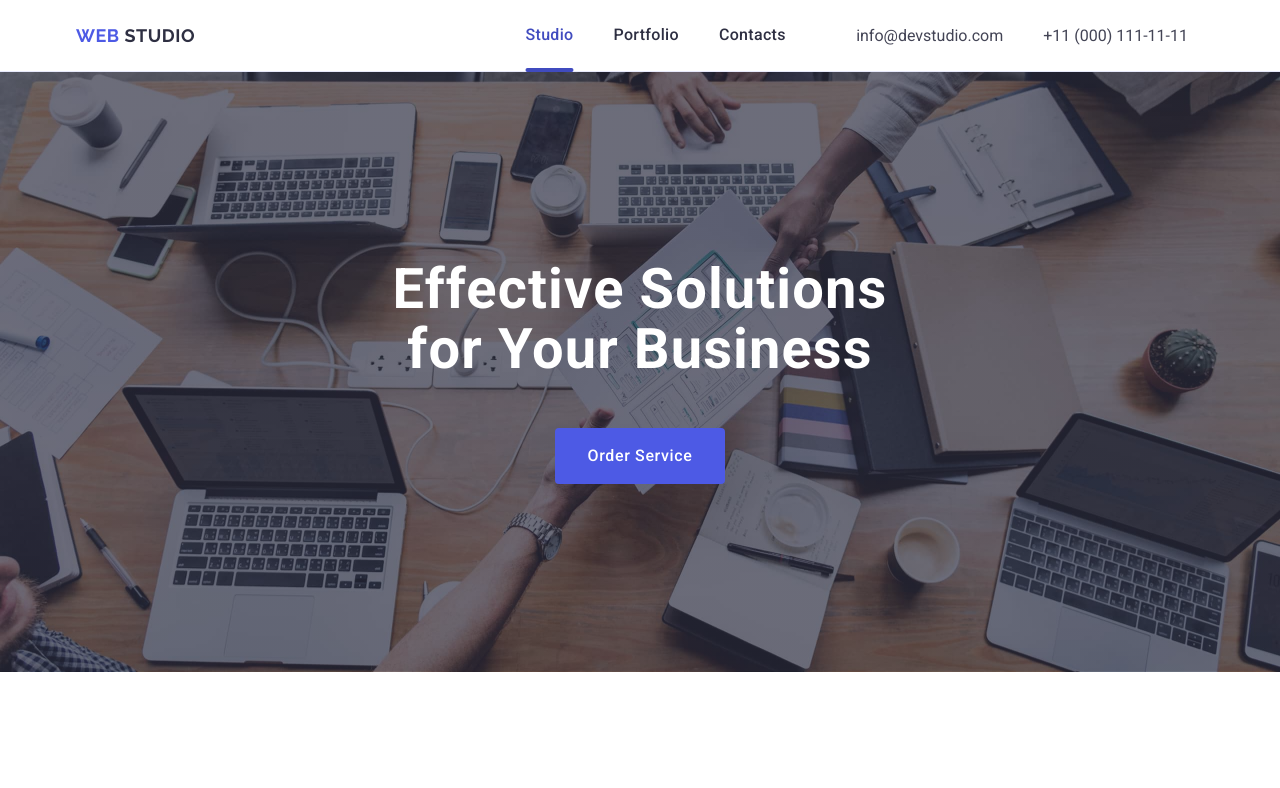
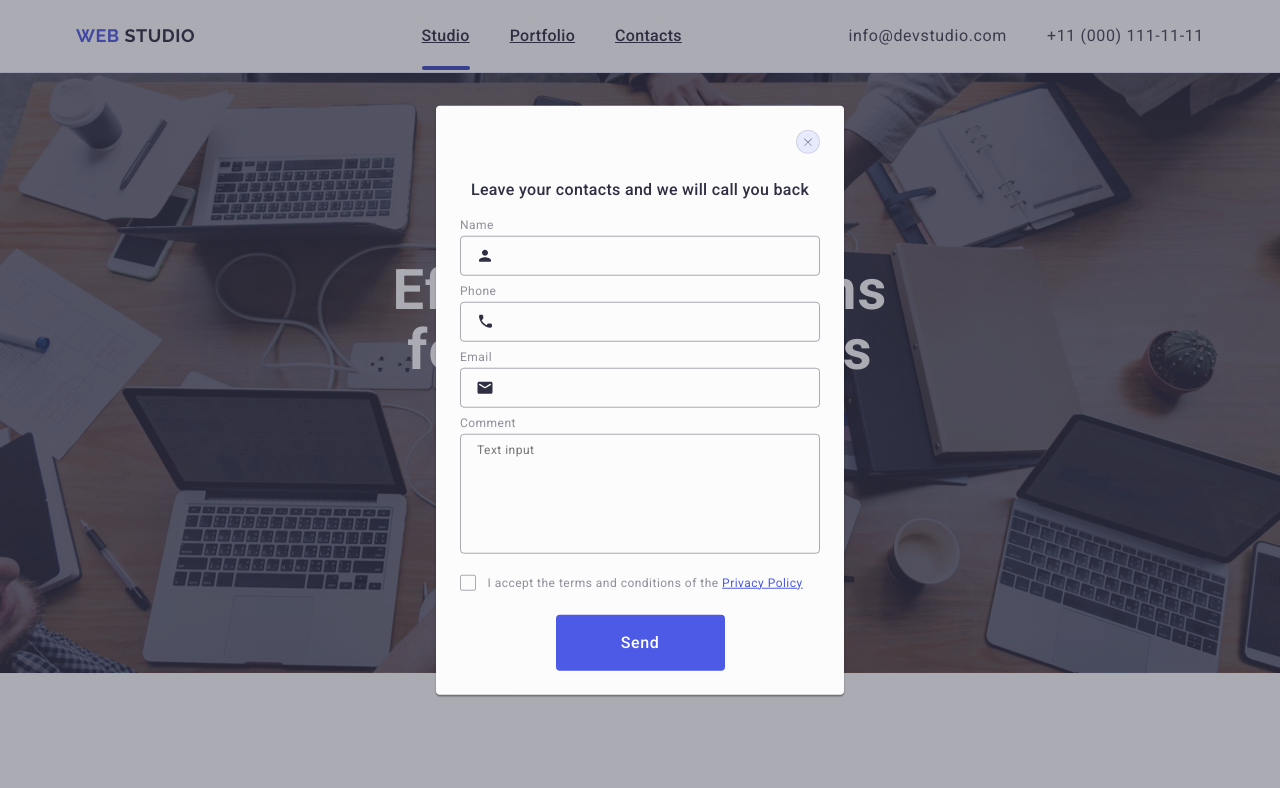
Before and after one commit to vitaliiaSel0907/goit-markup-hw-06, a plain HTML site: page index.html in a window 1280 px wide. Shown: the top 788 px of the page. Drawn offline with nearby package versions, Linux system fonts and the light colour scheme.

Commit message:
Update new styles end html

```diff
--- a/css/styles.css
+++ b/css/styles.css
@@ -1,14 +1,25 @@
-/* Обнуляємо маржини у заголовків і параграфів */
-h1, h2, h3, h4, h5, h6, p {
-  margin: 0;
+body {
+    font-family: "Roboto", sans-serif;
+    color: #434455;
+    background-color: #FFFFFF;
 }
 
 /* Обнуляємо маржини і padding  */
 ul, ol {
   margin: 0;
-  padding-left: 0;
-}
-
+  padding: 0;
+}
+
+/* Обнуляємо маржини у заголовків і параграфів */
+h1,
+h2,
+h3,
+h4,
+h5,
+h6,
+p {
+    margin: 0;
+}
 /* Зображення робимо блочними */
 img {
   display: block;
@@ -16,24 +27,17 @@ img {
   height: auto;
 }
 
-body {
-    font-family: "Roboto", sans-serif;
-    color: #434455;
-    background-color: #FFFFFF; }
-
-
-
-/* ===== Мобільна версія (320px–767px) ===== */
+
 /*== MOBILE HEADER == */
 
-/* ======= MOBILE FIRST HEADER ======= */
-
 /* Контейнер сторінки */
+
 .container {
-    max-width: 100%;
-    padding: 0 20px;
+        max-width: 320px;
+        padding: 0 16px;
         margin: 0 auto;
     }
+
 
 /* Хедер */
 .header {
@@ -79,17 +83,14 @@ body {
 
 /* Бургер-кнопка (меню) */
 .menu-toggle {
-    display: inline-flex;
-    width: 40px;
-    height: 40px;
+   padding: 0px;
    border: none;
-    background: none;
+   background-color: transparent;
 }
 
 
 .icon-menu-header {
-    width: 24px;
-    height: 24px;
+    display: block;
     fill: #2f2f37;
 }
 
@@ -891,7 +892,11 @@ ul {
    /* Стилі для  П Л А Н Ш Е Т А  */
 
 
-@media screen and (min-width: 768px) and (max-width: 1157px) {
+@media screen and (min-width: 768px) {
+.container{
+    max-width: 768px;
+}
+
 .header .container {
         flex-direction: row;
         justify-content: space-between;
@@ -904,7 +909,7 @@ ul {
         display: none;
     }
 
-    /* NAV becomes flex-grow to let nav‑list center */
+
     .nav {
         display: flex;
         align-items: center;
@@ -912,9 +917,12 @@ ul {
     }
 
     .logo {
-        flex-shrink: 0;
-    }
-
+        padding: 24px 0;
+        margin-right: 120px;
+
+    }
+
+/* «Studio | Portfolio | Contacts» */
     .nav-list {
         display: flex;
         gap: 40px;
@@ -937,7 +945,7 @@ ul {
     .contact-link {
         font-size: 12px;
         line-height: 1.17;
-        letter-spacing: .02em;
+        letter-spacing: .04em;
         color: #434455;
         transition: color .25s cubic-bezier(.4, 0, .2, 1);
     }
@@ -1178,7 +1186,7 @@ ul {
         margin-left: 0;
     }
 
-    /* Subscribe form у два елементи в рядок */
+    /* Subscribe form */
     .subscribe-form {
         flex-direction: row;
         gap: 24px;
@@ -1210,107 +1218,80 @@ ul {
 
 /* Стилі для комп*ютера */
 
-@media (min-width: 1158px){
+@media screen and (min-width: 1158px) {
+
     /* Хедер */
-
-.header {
-        height: 72px;
-        /* Figma: 72 px */
-        background: #fff;
-        border-bottom: 1px solid #e7e9fc;
-        box-shadow: 0 2px 1px rgba(46, 47, 66, .08),
-            0 1px 1px rgba(46, 47, 66, .16),
-            0 1px 6px rgba(46, 47, 66, .08);
-    }
-
-    /* 2. MAIN CONTAINER (3 колонки) -- */
+.container {
+     max-width: 1158px;
+     padding: 0 15px;
+    }
+
          .header .container {
              max-width: 1158px;
-        /* Figma content width */
-        height: 100%;
              margin: 0 auto;
              padding: 0 15px;
-       position: relative;
-        display: grid;
-        grid-template-columns: auto 1fr auto;
-        /* logo | nav | contacts */
-        align-items: center;
-    }
-
-    /* 3. LOGO (ліва колонка) ----- */
-    .logo {
-        font: 700 18px/1.17 "Raleway", sans-serif;
-        letter-spacing: .03em;
-        text-transform: uppercase;
-        color: #4d5ae5;
-        white-space: nowrap;
-        /* не переноситься */
-    }
-
-    .logo-studio {
-        color: #2e2f42
-    }
-
-
+
+             /* головне для вирівнювання навігації та контактів */
+             display: flex;
+             justify-content: space-between;
+             align-items: center;
+         }
+
+         /* Бургер на комп'ютері не показуємо */
          .menu-toggle {
              display: none;
          }
 
-    /* бургер ховаємо */
-
+         /* --- НАВІГАЦІЯ --- */
          .nav {
-        justify-self: center;
-    }
-
-    /* ставимо nav у центр */
-
+             display: flex;
+             align-items: center;
+         }
+
+         .logo {
+             margin-right: 76px;
+             /* відстань логотип-навігація */
+         }
+
+        /* «Studio | Portfolio | Contacts» */
          .nav-list {
-              position: absolute;
-              left: 50%;
-              transform: translateX(-44%);
-              /* -50 % → ідеально; -44 % — відчутно «вліво» */
-              display: flex;
+             display: flex;
+             gap: 40px;
+
+         }
+
+         /* --- КОНТАКТИ --- */
+         .contact-info {
+             font-style: normal;
+            display: block;
+
+         }
+
+         .contact-list {
+             display: flex;
+             flex-direction: row;
              gap: 40px;
              margin: 0;
              padding: 0;
              list-style: none;
-          }
-
-
-
-    .nav-link {
-        position: relative;
-        display: block;
-        padding: 24px 0;
-        font: 500 16px/1.5 "Roboto", sans-serif;
-        letter-spacing: .02em;
-        color: #2e2f42;
+
+         }
+
+         .contact-link {
+             font-size: 16px;
+             line-height: 1.5;
              text-decoration: none;
-        transition: color .25s cubic-bezier(.4, 0, .2, 1);
-
-    }
-
-    .nav-link:hover,
-    .nav-link:focus {
-        color: #404bbf
-    }
-
-    /* активний пункт */
-    .nav-link.current {
-        color: #404bbf
-    }
-
-    .nav-link.current::after {
-        content: "";
-        position: absolute;
-        left: 0;
-        bottom: -1px;
-        width: 100%;
-        height: 4px;
-        background: #404bbf;
-        border-radius: 2px;
-    }
-
+
+             color: inherit;
+
+             transition: color 250ms ease;
+         }
+
+         .contact-link:hover,
+         .contact-link:focus {
+             color: #404bbf;
+
+         }
   /* 5. CONTACTS (права колонка) ------------------------------------- */
   .contact-info {
       justify-self: end;
@@ -1328,6 +1309,7 @@ ul {
       margin: 0;
       padding: 0;
       list-style: none;
+
   }
 
   .contact-link {
@@ -1341,6 +1323,12 @@ ul {
   .contact-link:focus {
       color: #404bbf
   }
+  /*  Ховаємо бургер */
+         .menu-toggle {
+             display: none;
+         }
+
+
 
 
 /* Секція Hero */
--- a/index.html
+++ b/index.html
@@ -540,7 +540,7 @@
 
 <!-- модальне вікно форма -->
     <!-- Modal backdrop -->
-    <div class="backdrop is-hidden">
+    <div class="backdrop is-open">
         <div class="modal">
             <button type="button" class="modal-close-btn">
                 <svg class="modal-close-icon" width="8" height="8">
```
Lines whose indentation alone changed are shown as unchanged.
